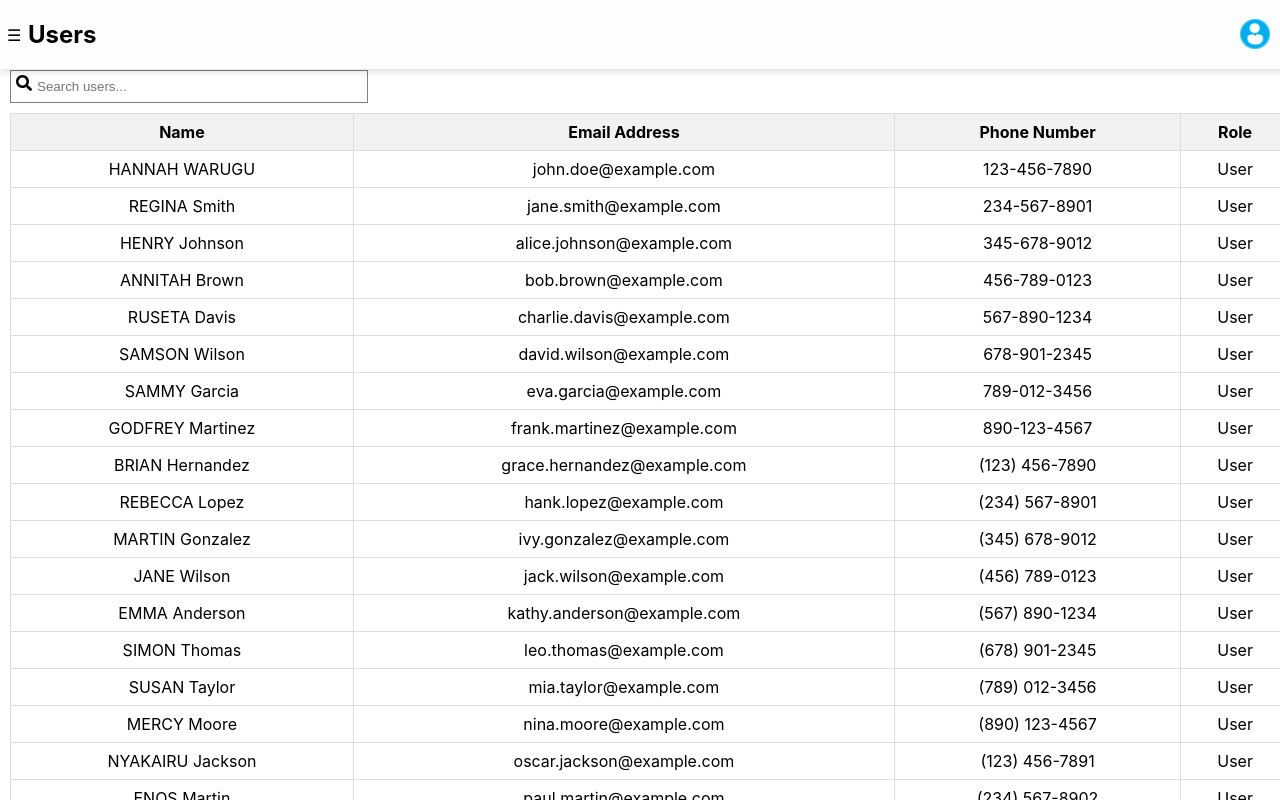
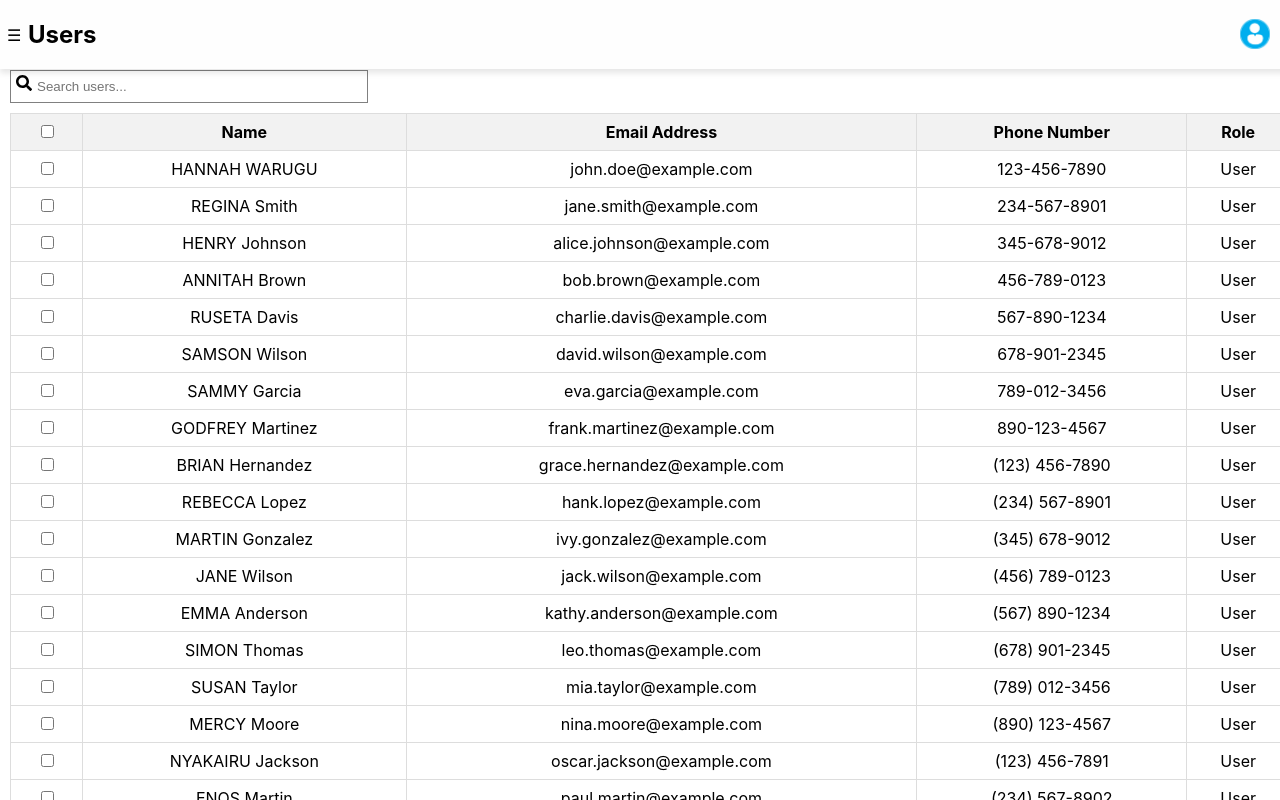
Before and after one commit to Ombito/Admin-dashboard, a React (Create React App) app: page /users in a window 1280 px wide. Shown: the top 800 px of the page. Built offline with nearby package versions, Linux system fonts and the light colour scheme.

Commit message:
Fix: users

```diff
--- a/src/components/Invoices/invoices.jsx
+++ b/src/components/Invoices/invoices.jsx
@@ -356,7 +356,7 @@ return (
     </div>
 
 
-  </div> // End of invoice-container
+  </div>
 );
 };
 
--- a/src/components/Users/users.jsx
+++ b/src/components/Users/users.jsx
@@ -23,6 +23,7 @@ const Users = () => {
   const handleNavigation = (route) => {
     navigate(route);
   };
+  const [selectedUsers, setSelectedUsers] = useState([]);
 
   useEffect(() => {
     // const apiUrl = `http://127.0.0.1:5555/users`;
@@ -97,6 +98,30 @@ const Users = () => {
     }
   };
 
+  const handleCheckboxChange = (userId) => {
+    setSelectedUsers(prevSelected => {
+      if (prevSelected.includes(userId)) {
+        return prevSelected.filter(id => id !== userId);
+      } else {
+        return [...prevSelected, userId];
+      }
+    });
+  };
+
+  const handleSelectAllChange = (e) => {
+    if (e.target.checked) {
+      const allUserIds = users.map(user => user.id);
+      setSelectedUsers(allUserIds);
+    } else {
+      setSelectedUsers([]);
+    }
+  };
+
+  const filteredUsers = users.filter(user =>
+    user.first_name.toLowerCase().includes(searchQuery.toLowerCase()) ||
+    user.last_name.toLowerCase().includes(searchQuery.toLowerCase()) ||
+    user.email.toLowerCase().includes(searchQuery.toLowerCase())
+  );
 
   return (
     <div className="users-container">
@@ -146,6 +171,13 @@ const Users = () => {
         <table className="users-table">
           <thead>
             <tr>
+              <th>
+                <input
+                  type="checkbox"
+                  checked={selectedUsers.length === filteredUsers.length}
+                  onChange={handleSelectAllChange}
+                />
+              </th>
               <th>Name</th>
               <th>Email Address</th>
               <th>Phone Number</th>
@@ -153,21 +185,22 @@ const Users = () => {
             </tr>
           </thead>
           <tbody>
-          {users
-              .filter(user => {
-                return user.first_name.toLowerCase().includes(searchQuery.toLowerCase()) ||
-                  user.last_name.toLowerCase().includes(searchQuery.toLowerCase()) ||
-                  user.email.toLowerCase().includes(searchQuery.toLowerCase());
-              })
-              .map(filteredUser => (
+            {filteredUsers.map(filteredUser => (
               <tr key={filteredUser.id} onClick={() => handleUserClick(filteredUser)}>
+                <td>
+                  <input
+                    type="checkbox"
+                    checked={selectedUsers.includes(filteredUser.id)}
+                    onChange={(e) => {
+                      e.stopPropagation();
+                      handleCheckboxChange(filteredUser.id);
+                    }}
+                  />
+                </td>
                 <td>{filteredUser.first_name} {filteredUser.last_name}</td>
                 <td>{filteredUser.email}</td>
                 <td>{filteredUser.phone_number}</td>
                 <td>User</td>
-                  {/* <td>
-                    <button onClick={() => handleRemoveUser(filteredUser.id)}>Remove</button>
-                  </td> */}
               </tr>
             ))}
           </tbody>
```
Lines whose indentation alone changed are shown as unchanged.
